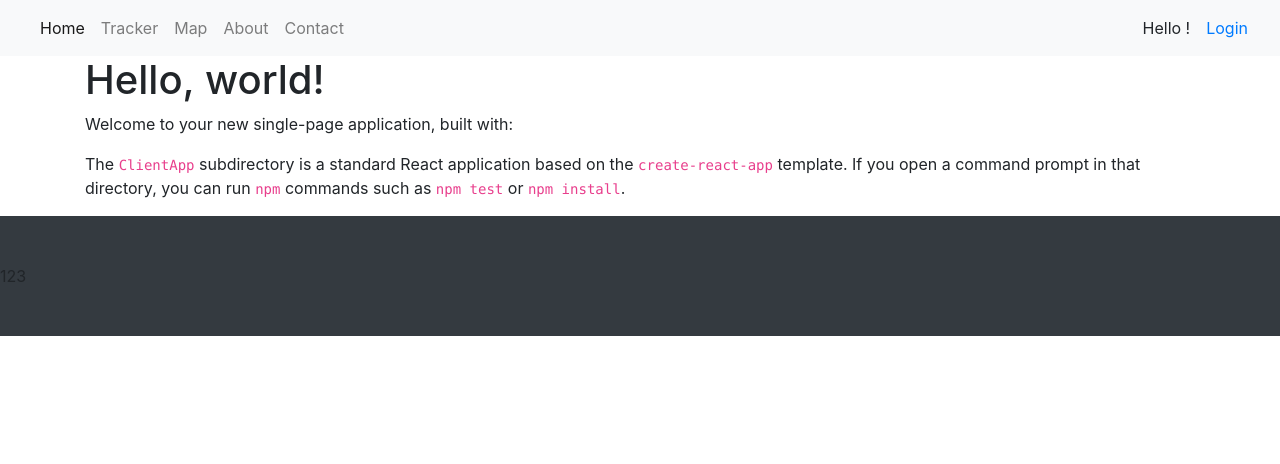
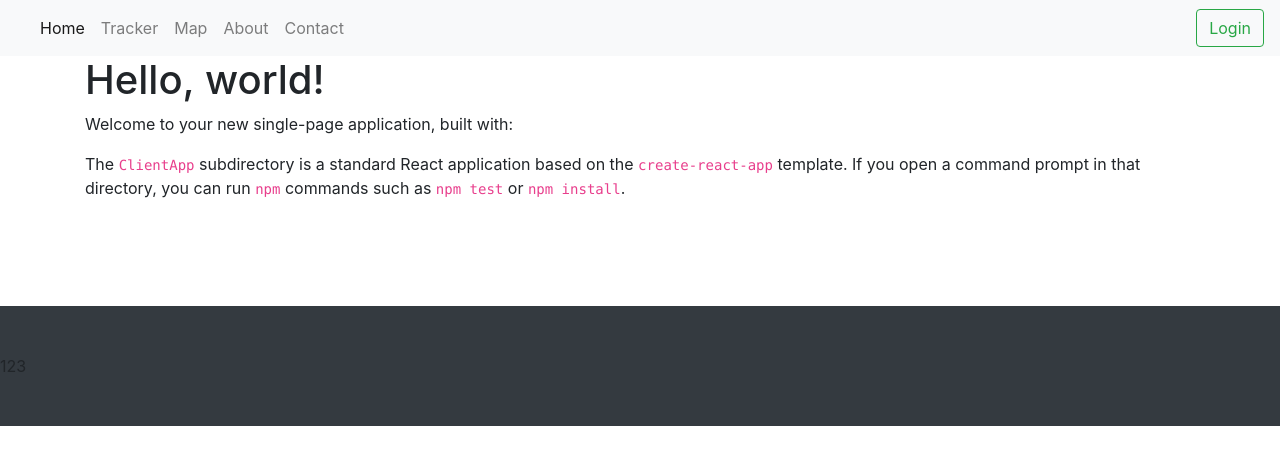
Before and after one commit to seb999/BTrackerR, a React (Create React App) app in the folder ClientApp/: page / in a window 1280 px wide. Shown: the top 464 px of the page. Built offline with nearby package versions, Linux system fonts and the light colour scheme.

Commit message:
from office

```diff
--- a/ClientApp/src/App.tsx
+++ b/ClientApp/src/App.tsx
@@ -1,5 +1,5 @@
 import * as React from 'react';
-import {BrowserRouter, Route, Redirect  } from 'react-router-dom'
+import {BrowserRouter, Route, Switch, Redirect  } from 'react-router-dom'
 import './App.css';
 import Home from './components/Home';
 import NavMenu from './components/NavMenu';
@@ -7,24 +7,26 @@ import Footer from './components/Footer';
 import Login from './components/Login'
 import Tracker from './components/Tracker'
 import axios from 'axios'
-
 import {connect} from 'react-redux'
 import { Dispatch } from 'redux'
+import {Page} from './class/Enums'
 
 interface State {
+  redirectTo?  :string;
   isLogged? : boolean;
   user : User;
 }
 
 interface Props {
+  //Redux dispatcher
   addUserId (event: any): void;
 }
 
 class App extends React.Component<Props, State>{
   constructor(props: any){
     super(props);
-
     this.state = {
+      redirectTo : undefined,
       isLogged: undefined,
       user  : {
         userId : "",
@@ -40,18 +42,17 @@ class App extends React.Component<Props, State>{
       if(res.data.result == true) {
         this.setState({
           isLogged : true,
+          redirectTo : "/"
         })
 
         let url = "/api/Account/GetUserId/" + p.userLogin;
         axios.get(url).then(res =>{
-          console.log(res.data);
           this.setState({
             user : {
               userId : res.data.userId,
               userEmal : res.data.email,
             }
           })
-          //mapDispatchToProps.addUserId(this.state.user.userId);
           this.props.addUserId(res.data.userId);
         })
       }
@@ -67,20 +68,55 @@ class App extends React.Component<Props, State>{
     })
   }
 
+  logoutUser = () =>{
+    let url = "/api/Account/Logout/";
+    axios.get(url).then(res =>{
+        console.log("logout done!")
+     })
+
+    this.setState({
+      isLogged : undefined,
+      user : {
+        userId : "",
+        userEmal : ""
+      }
+    })
+  }
+
+  redirectTo = (p : Page)=>{
+    switch (p) {
+      case Page.Login:
+      this.setState({
+        redirectTo : "/Login",
+      })
+        break;
+      case Page.Logout:
+        this.logoutUser();
+        this.setState({
+          redirectTo : "/Home",
+        })
+        break;
+      default:
+        break;
+    }
+  }
+
   public render() {
-    console.log(this.props);
     return (
       <BrowserRouter>
-      <div >
-        <NavMenu user={this.state.user} />
-        <div className="container" id="wrap">
-          <Route exact path='/' component={Home} />
-          <Route exact path='/login' render={props => <Login {...props} logUser={this.logUser} isLogged={this.state.isLogged} />} />
-          <Route exact path='/tracker' component={Tracker} />
-          {this.state.isLogged && <Redirect to='/' />}
+      <div>
+        <NavMenu user={this.state.user} redirectTo={this.redirectTo} />
+        <div className="container">
+          <Switch>
+            <Route exact path='/' component={Home} />
+            <Route exact path='/Home' component={Home} />
+            <Route exact path='/login' render={props => <Login {...props} logUser={this.logUser} isLogged={this.state.isLogged} />} />
+            <Route exact path='/tracker' component={Tracker} render={props => <Tracker {...props} redirectTo={this.redirectTo} />} />
+            {this.state.redirectTo != undefined && <Redirect to={this.state.redirectTo} />}
+          </Switch>
         </div>
         <div id="push"></div>
-       <Footer />
+        <Footer />
       </div>
       </BrowserRouter>
 
@@ -90,7 +126,7 @@ class App extends React.Component<Props, State>{
 
 const mapDispatchToProps = (dispatch:Dispatch) => {
   return {
-    //we want to call this function that will store userId in the store
+    //we add this function to our props
     addUserId: (userId:string) => {dispatch({type: 'ADD_USER_ID', userId : userId})}
   }
 }
--- /dev/null
+++ b/ClientApp/src/class/Enums.tsx
@@ -0,0 +1,8 @@
+export enum Page {
+    Home,
+    Login,
+    Logout,
+    Tracker,
+    About,
+    Contact,
+}
--- a/ClientApp/src/components/NavMenu.tsx
+++ b/ClientApp/src/components/NavMenu.tsx
@@ -2,19 +2,29 @@ import * as React from 'react';
 import { NavLink } from 'react-router-dom'
 // import logo from '../images/Logo.png'
 import './NavMenu.css';
+import {Page} from '../class/Enums'
 
 interface Props {
     user  : User;
+    redirectTo(p : any): void;
 }
 
 interface State {
-
 }
 
 class NavMenu extends React.Component<Props, State> {
     constructor(props: any){
         super(props);
-      }
+    }
+
+   login = ()=> {
+       this.props.redirectTo(Page.Login);
+   }
+
+   logout = () =>{
+       this.props.redirectTo(Page.Logout);
+   }
+
     render(){
         return  (
 
@@ -27,6 +37,7 @@ class NavMenu extends React.Component<Props, State> {
             </button>
 
             <div className="collapse navbar-collapse" id="navbarSupportedContent">
+
                 <ul className="navbar-nav mr-auto">
 
                     <li className="nav-item active">
@@ -50,12 +61,23 @@ class NavMenu extends React.Component<Props, State> {
                     </li>
 
                 </ul>
+                {!this.props.user.userEmal &&
+                    <div className="my-0 my-lg-0 md-3">
+                    <button className="btn btn-outline-success my-2 my-sm-0" onClick={this.login}>Login</button>
+                    </div>
+                }
+                {this.props.user.userEmal &&
+                    <div className="my-0 my-lg-0 md-3">
+                    Hello {this.props.user.userEmal}!
+                    <button className="btn btn-outline-success my-2 my-sm-0" onClick={this.logout}>Logout</button>
+                    </div>
+                }
+
+                {/* A search box if needed
                 <form className="form-inline my-2 my-lg-0">
-                    Hello {this.props.user.userEmal}!
-                    <NavLink className="nav-link" to="/Login">Login</NavLink>
-                    {/* <input className="form-control mr-sm-2" type="search" placeholder="Search" aria-label="Search" />
-                    <button className="btn btn-outline-success my-2 my-sm-0" type="submit">Search</button> */}
-                </form>
+                    <input className="form-control mr-sm-2" type="search" placeholder="Search" aria-label="Search" />
+                    <button className="btn btn-outline-success my-2 my-sm-0" type="submit">Search</button>
+                </form> */}
             </div>
         </nav>
 
--- a/ClientApp/src/components/Tracker.tsx
+++ b/ClientApp/src/components/Tracker.tsx
@@ -1,6 +1,6 @@
 import * as React from 'react';
 import axios from 'axios'
-import { Redirect } from 'react-router-dom'
+import {Page} from '../class/Enums'
 
 interface State{
     deviceList : Array<Device>;
@@ -8,6 +8,7 @@ interface State{
 }
 
 interface Props{
+    redirectTo(p : any): void;
 }
 
 class Tracker extends React.Component<Props, State>{
@@ -29,7 +30,8 @@ class Tracker extends React.Component<Props, State>{
             })
         })
         .catch((error) =>{
-            console.log("not good");
+           console.log("not good");
+           this.props.redirectTo(Page.Login);
            this.setState({
                 ...this.state,isLogged : false
            })
@@ -49,9 +51,7 @@ class Tracker extends React.Component<Props, State>{
 
             return (
                 <div>
-
-                   {(!this.state.isLogged && this.state.isLogged!=undefined) && <Redirect to='/login' />}
-
+                   {/* Don't show the html is user not identify and switch to Login page */}
                    {this.state.isLogged!=undefined &&
                     <div>
                        <br ></br>
```
Also changed, not shown: 1 other file (tests, documents, lock files or other folders).
